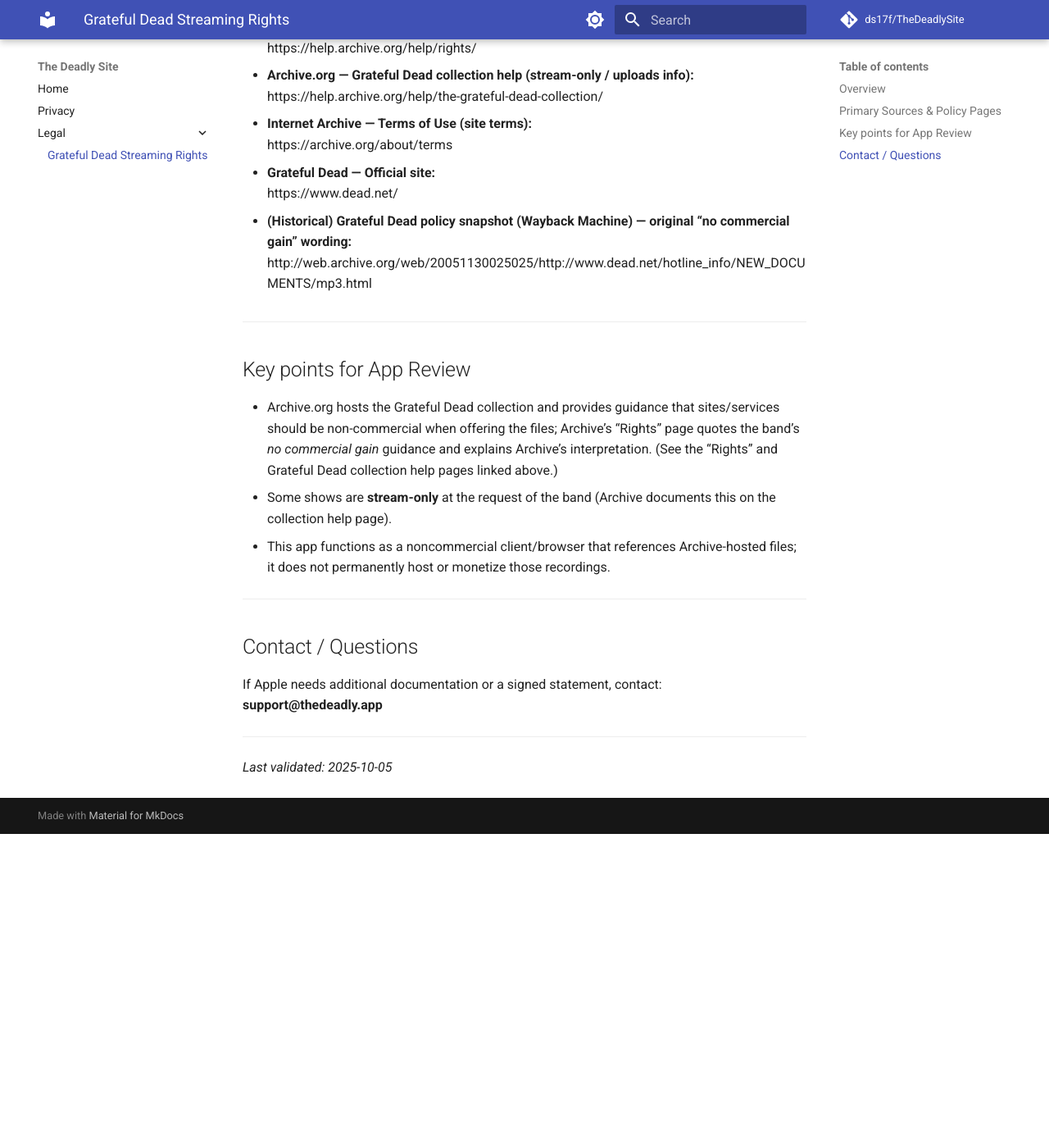
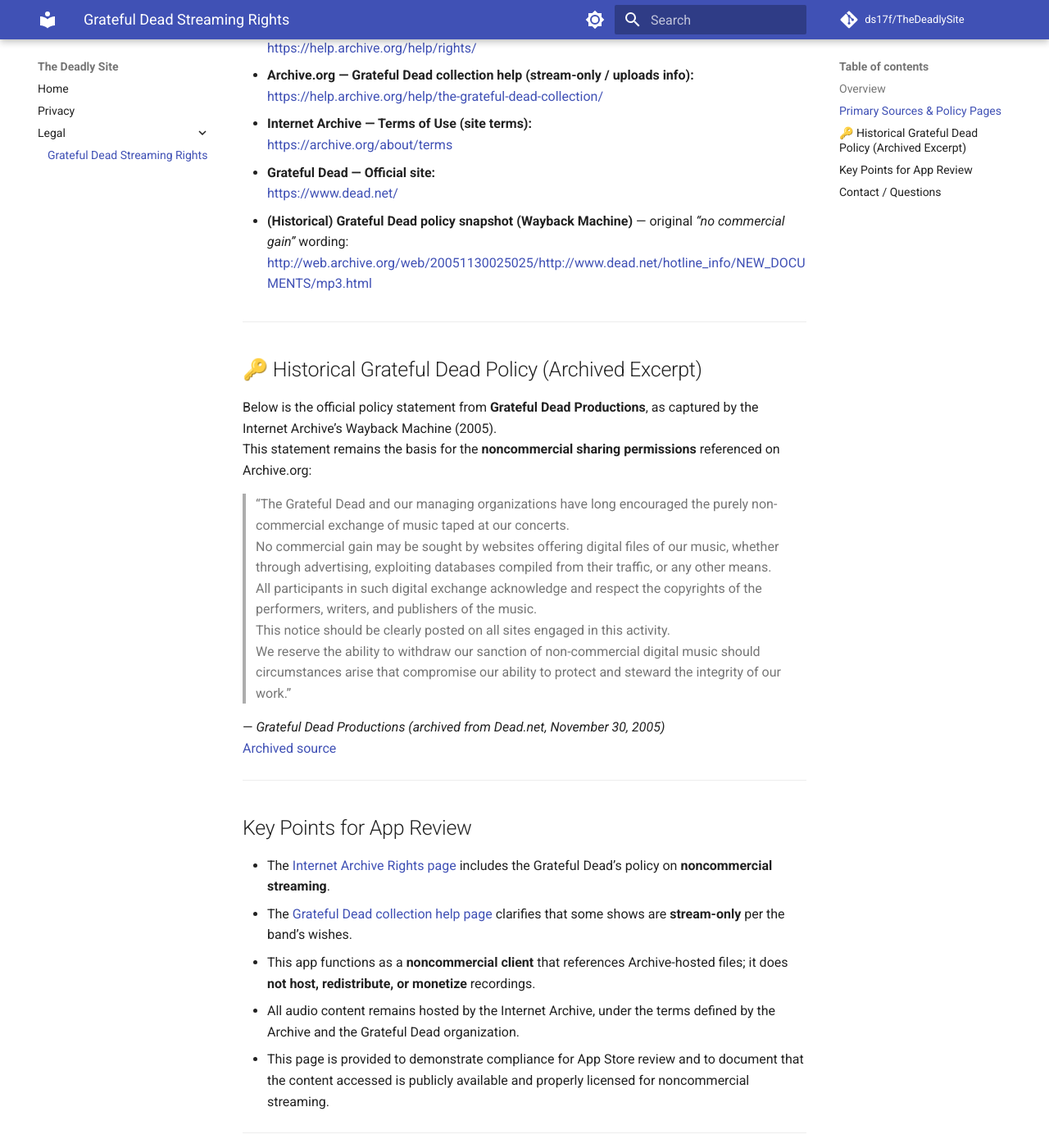
Before and after one commit to ds17f/TheDeadlySite, an MkDocs documentation site: the page built from docs/gd-streaming-rights.md, in a window 1280 px wide and 1400 px high, scrolled down 672 px. Shown: the whole window at 82% size. Built offline with MkDocs 1.6.1 and Material for MkDocs 9.7.7, drawn with Linux system fonts in a browser that asks for light colours; comment, search, counter and statistics services are not loaded; before the commit the page ends 1689 px from its top, so only the background shows below that; some of the changed text lies outside the part shown.

Commit message:
docs(legal): Update streaming rights page

```diff
--- a/docs/gd-streaming-rights.md
+++ b/docs/gd-streaming-rights.md
@@ -8,43 +8,61 @@ This page documents the source and licensing context for Grateful Dead live conc
 
 This app provides **streaming access** to live concert recordings by the **Grateful Dead** that are publicly hosted by the [Internet Archive (Archive.org)](https://archive.org/details/GratefulDead).
 
-The app **does not host or redistribute** recordings; it surfaces publicly available recordings hosted on Archive.org and plays them in a noncommercial context.
+The app **does not host or redistribute** recordings; it surfaces publicly available recordings hosted on Archive.org and plays them in a **noncommercial** context.
 
 ---
 
 ## Primary Sources & Policy Pages
 
 - **Archive.org — Grateful Dead collection (landing):**
-  https://archive.org/details/GratefulDead
+  [https://archive.org/details/GratefulDead](https://archive.org/details/GratefulDead)
 
 - **Archive.org — Rights / policy guidance (includes the Grateful Dead non-commercial note):**
-  https://help.archive.org/help/rights/
+  [https://help.archive.org/help/rights/](https://help.archive.org/help/rights/)
 
 - **Archive.org — Grateful Dead collection help (stream-only / uploads info):**
-  https://help.archive.org/help/the-grateful-dead-collection/
+  [https://help.archive.org/help/the-grateful-dead-collection/](https://help.archive.org/help/the-grateful-dead-collection/)
 
 - **Internet Archive — Terms of Use (site terms):**
-  https://archive.org/about/terms
+  [https://archive.org/about/terms](https://archive.org/about/terms)
 
 - **Grateful Dead — Official site:**
-  https://www.dead.net/
+  [https://www.dead.net/](https://www.dead.net/)
 
-- **(Historical) Grateful Dead policy snapshot (Wayback Machine) — original “no commercial gain” wording:**
-  http://web.archive.org/web/20051130025025/http://www.dead.net/hotline_info/NEW_DOCUMENTS/mp3.html
+- **(Historical) Grateful Dead policy snapshot (Wayback Machine)** — original _“no commercial gain”_ wording:
+  [http://web.archive.org/web/20051130025025/http://www.dead.net/hotline_info/NEW_DOCUMENTS/mp3.html](http://web.archive.org/web/20051130025025/http://www.dead.net/hotline_info/NEW_DOCUMENTS/mp3.html)
 
 ---
 
-## Key points for App Review
+## 🔑 Historical Grateful Dead Policy (Archived Excerpt)
 
-- Archive.org hosts the Grateful Dead collection and provides guidance that sites/services should be non-commercial when offering the files; Archive’s “Rights” page quotes the band’s _no commercial gain_ guidance and explains Archive’s interpretation. (See the “Rights” and Grateful Dead collection help pages linked above.)
-- Some shows are **stream-only** at the request of the band (Archive documents this on the collection help page).
-- This app functions as a noncommercial client/browser that references Archive-hosted files; it does not permanently host or monetize those recordings.
+Below is the official policy statement from **Grateful Dead Productions**, as captured by the Internet Archive’s Wayback Machine (2005).
+This statement remains the basis for the **noncommercial sharing permissions** referenced on Archive.org:
+
+> “The Grateful Dead and our managing organizations have long encouraged the purely non-commercial exchange of music taped at our concerts.
+> No commercial gain may be sought by websites offering digital files of our music, whether through advertising, exploiting databases compiled from their traffic, or any other means.
+> All participants in such digital exchange acknowledge and respect the copyrights of the performers, writers, and publishers of the music.
+> This notice should be clearly posted on all sites engaged in this activity.
+> We reserve the ability to withdraw our sanction of non-commercial digital music should circumstances arise that compromise our ability to protect and steward the integrity of our work.”
+
+— _Grateful Dead Productions (archived from Dead.net, November 30, 2005)_
+[Archived source](http://web.archive.org/web/20051130025025/http://www.dead.net/hotline_info/NEW_DOCUMENTS/mp3.html)
+
+---
+
+## Key Points for App Review
+
+- The [Internet Archive Rights page](https://help.archive.org/help/rights/) includes the Grateful Dead’s policy on **noncommercial streaming**.
+- The [Grateful Dead collection help page](https://help.archive.org/help/the-grateful-dead-collection/) clarifies that some shows are **stream-only** per the band’s wishes.
+- This app functions as a **noncommercial client** that references Archive-hosted files; it does **not host, redistribute, or monetize** recordings.
+- All audio content remains hosted by the Internet Archive, under the terms defined by the Archive and the Grateful Dead organization.
+- This page is provided to demonstrate compliance for App Store review and to document that the content accessed is publicly available and properly licensed for noncommercial streaming.
 
 ---
 
 ## Contact / Questions
 
-If Apple needs additional documentation or a signed statement, contact:
+If Apple needs additional documentation or a signed statement, please contact:
 **support@thedeadly.app**
 
 ---
```
